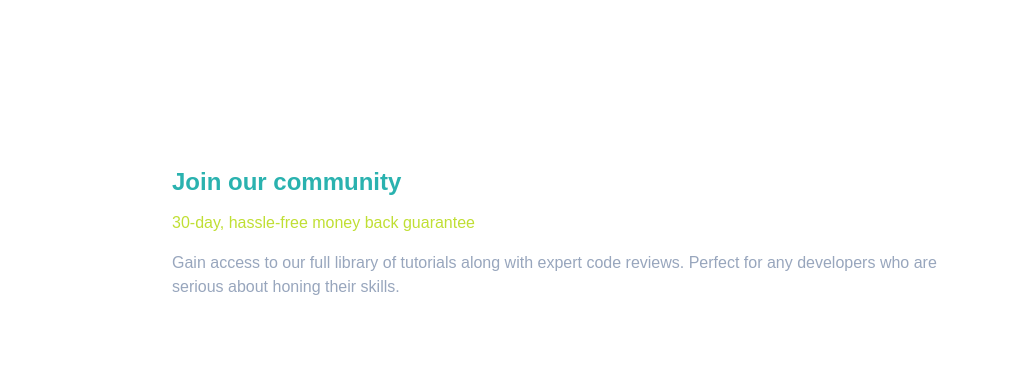
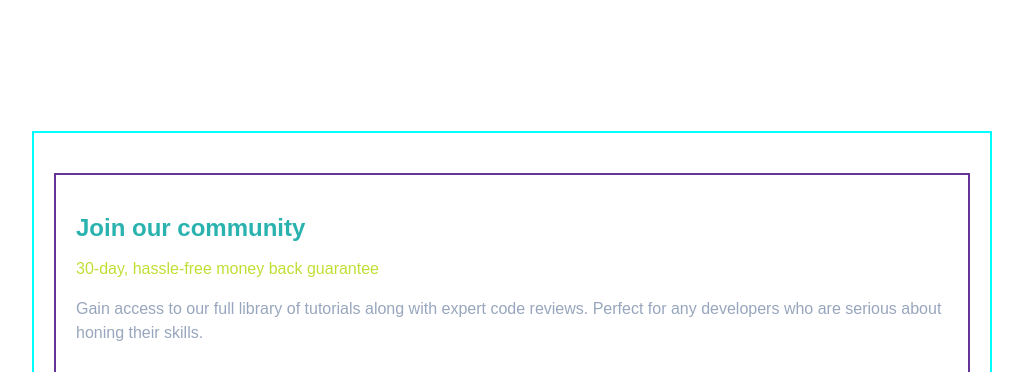
Before and after one commit to Eleniyancode/single-price-grid-card, a plain HTML site: page index.html in a window 1280 px wide. Shown: the top 372 px of the page, without its empty margins (128-1151 px from the left). Drawn offline with Linux system fonts and the light colour scheme.

Commit message:
fixing the layout on desktop view

```diff
--- a/style.css
+++ b/style.css
@@ -205,13 +205,20 @@ p {
 }
 
 @media (min-width: 40em) {
+
+  .wrapper {
+    border: 2px solid cyan;
+    width: 100%;
+    max-width: 60em;
+  }
   main {
     grid-template-areas:
     "aa aa"
     "bb cc";
     grid-template-columns: repeat(2, 1fr);
-    grid-template-rows: repeat(2, 1fr);
-    padding-left: 100px;
+    grid-template-rows: 200px 250px;
+    /* padding-left: 100px; */
+    border: 2px solid rebeccapurple;
   }
 
   .card-1 {
```
